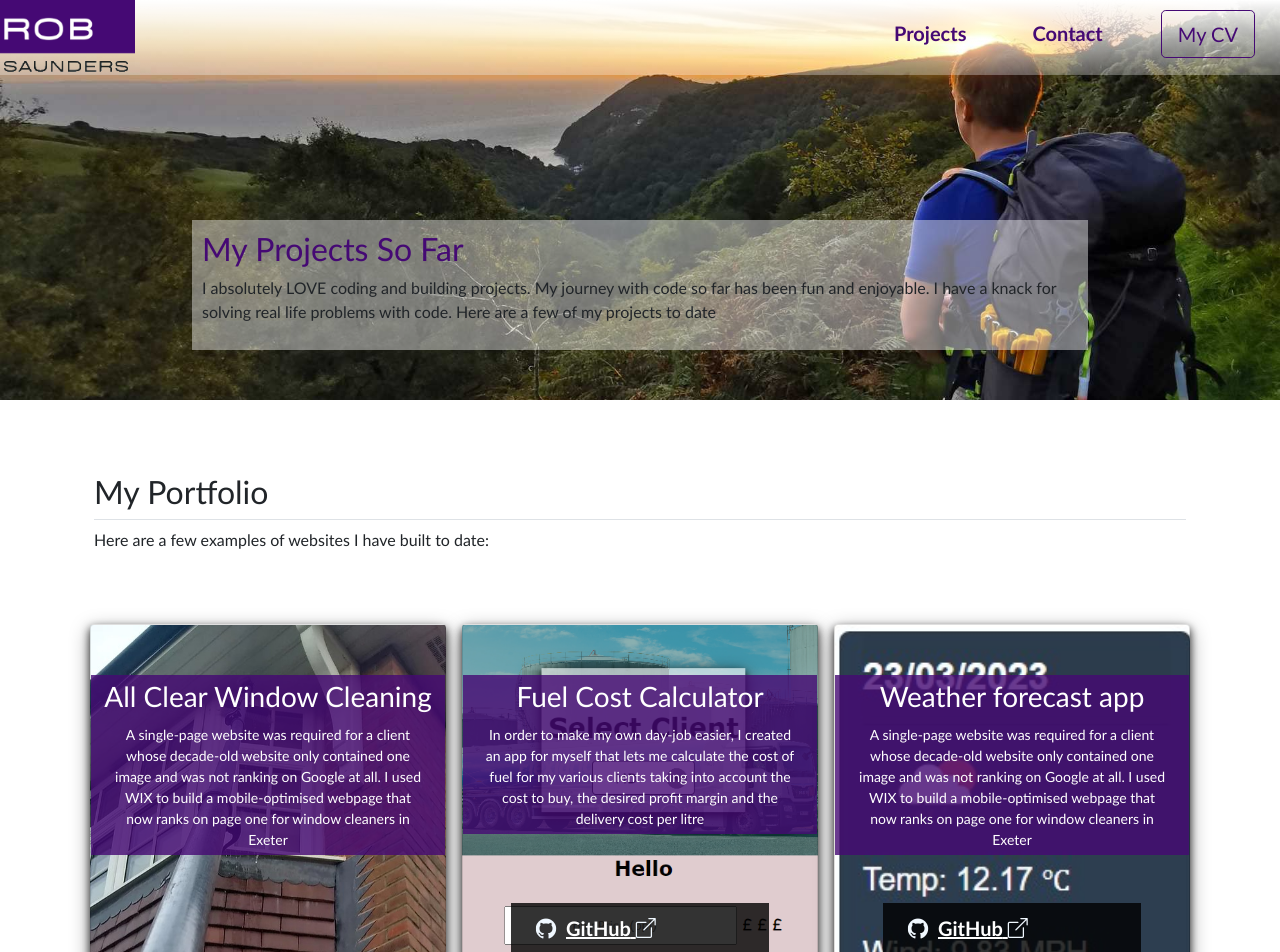
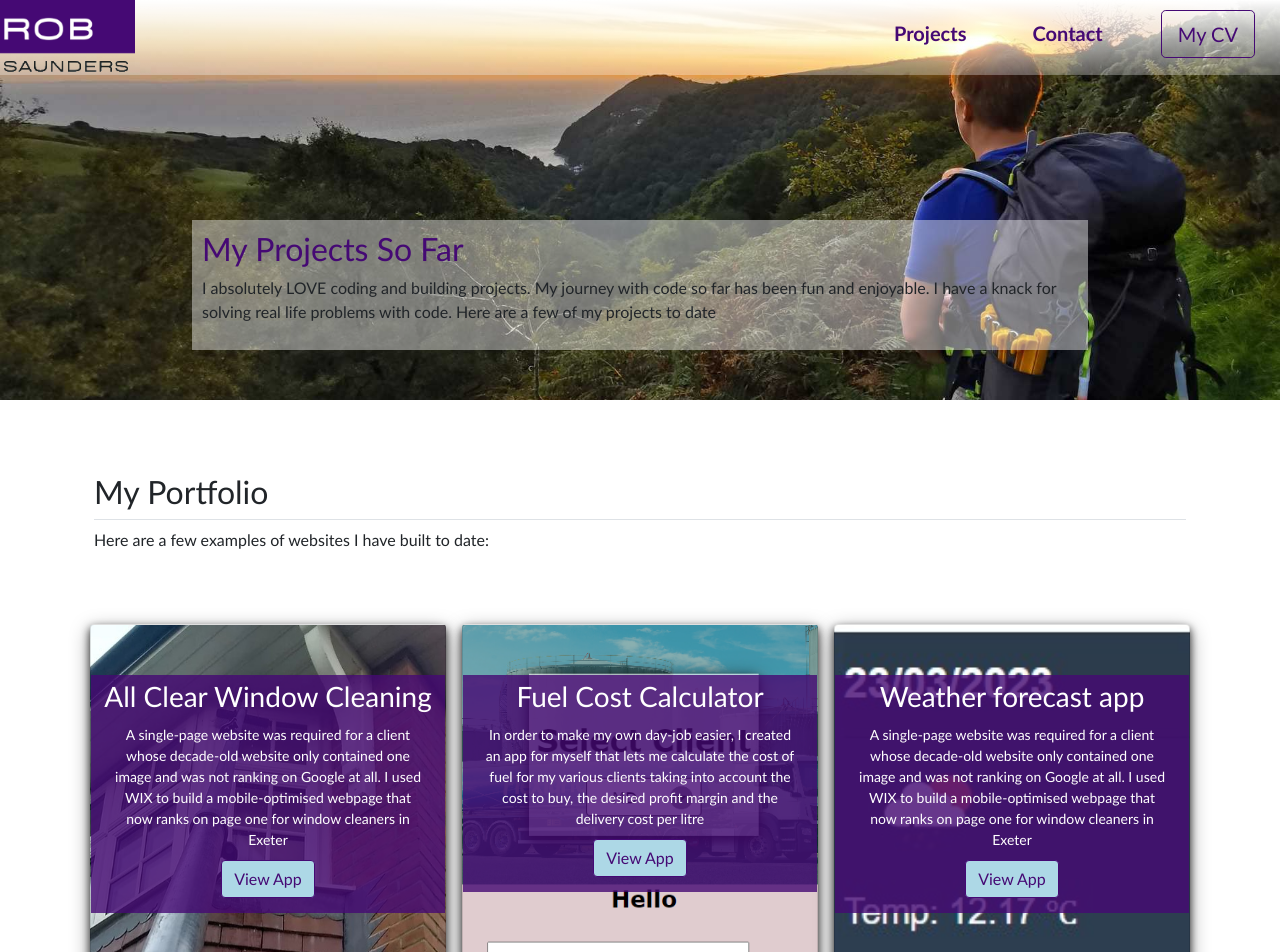
Before and after one commit to R0bsaunders/rob-saunders-react-portfolio, a React (Create React App) app: page /#/projects in a window 1280 px wide. Shown: the top 952 px of the page. Built offline with nearby package versions, Linux system fonts and the light colour scheme.

Commit message:
Added buttons and a new button style for linking users to the app on the portfolio page

```diff
--- a/src/components/ProjectDiv/ProjectDiv.js
+++ b/src/components/ProjectDiv/ProjectDiv.js
@@ -17,14 +17,14 @@ function ProjectDiv(props) {
         <div className="p-2">
             <div className="work-card card card-cover h-100 overflow-hidden text-bg-dark shadow-lg" id={props.divId} >
 
-              <a href={props.appLink} target="_blank">
-                <h3 className="mb-4 h3-portfolio">{props.appName}</h3>
+                              <h3 className="mb-4 h3-portfolio">{props.appName}</h3>
 
                 <div id="card-description">
 
                     <p>{props.appDescription}</p>
+                 <a href={props.appLink} target="_blank"><button className="btn btn-project">View App</button></a>
                 </div>
-                </a>
+
                 <div className="d-flex flex-column h-100 p-5 pb-3 text-white text-shadow-1">
 
                     <ul className="work-ul d-flex list-unstyled mt-auto">
--- a/src/styles/style.css
+++ b/src/styles/style.css
@@ -45,6 +45,23 @@ h1 {
     color: white !important;
     box-shadow: 2px 2px rgba(000,000,000, .55);
 }
+
+/* Project Button Style */
+
+.btn-project {
+    border-color: var(--brandColor);
+    margin: 10px 0 10px 0;
+    background-color: lightblue;
+    color: var(--brandColor);
+}
+
+.btn-project:hover {
+    border-color: black;
+    transition: 0.5s;
+    color: green !important;
+    box-shadow: 2px 2px rgba(000,000,000, .55);
+}
+
 /* Nav Bar */
 
 #logoImg {
```
